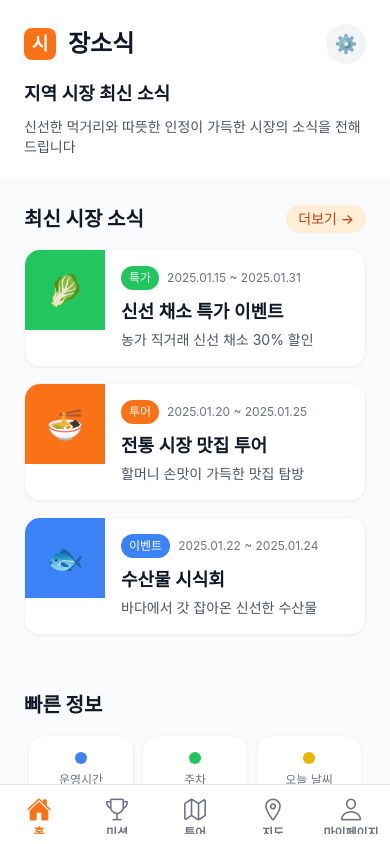
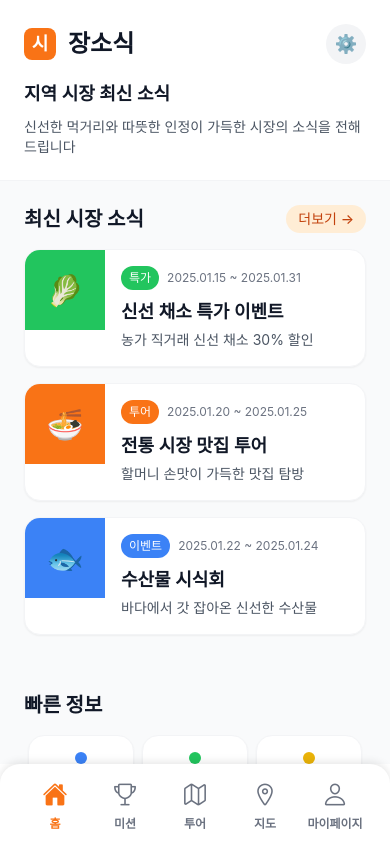
Before and after one commit to sijang-bojang/frontend, a React Native app: screen /Home in a window 390 px wide. Built offline with nearby package versions, Linux system fonts and the light colour scheme.

Commit message:
design: 네비게이션바 크기, 라운드 수정

```diff
--- a/App.tsx
+++ b/App.tsx
@@ -44,15 +44,28 @@ export default function App() {
             tabBarInactiveTintColor: "#6b7280", // gray-500
             tabBarStyle: {
               backgroundColor: "#ffffff",
-              borderTopWidth: 1,
-              borderTopColor: "#e5e7eb",
-              paddingBottom: 5,
+              borderTopWidth: 0, // 상단 테두리 제거
               paddingTop: 5,
-              height: 60,
+              paddingHorizontal: 20, // 좌우 패딩 추가
+              height: 80, // 높이 증가
+              borderTopLeftRadius: 20, // 위쪽 왼쪽 둥근 모서리
+              borderTopRightRadius: 20, // 위쪽 오른쪽 둥근 모서리
+              shadowColor: "#000",
+              shadowOffset: {
+                width: 0,
+                height: -2,
+              },
+              shadowOpacity: 0.1,
+              shadowRadius: 8,
+              elevation: 10,
             },
             tabBarLabelStyle: {
               fontSize: 12,
               fontWeight: "600",
+              marginTop: 6,
+            },
+            tabBarIconStyle: {
+              marginTop: 6,
             },
             headerShown: false,
           })}
```
